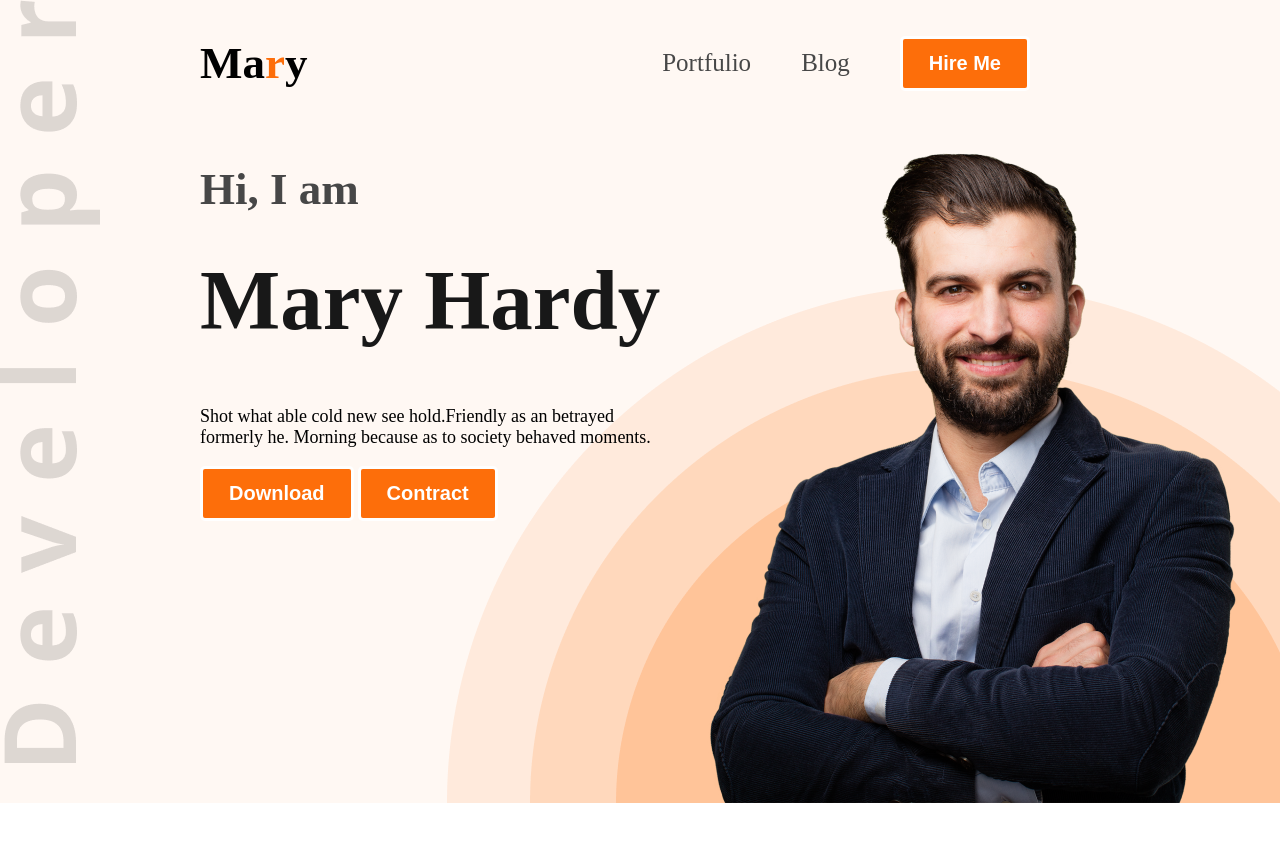
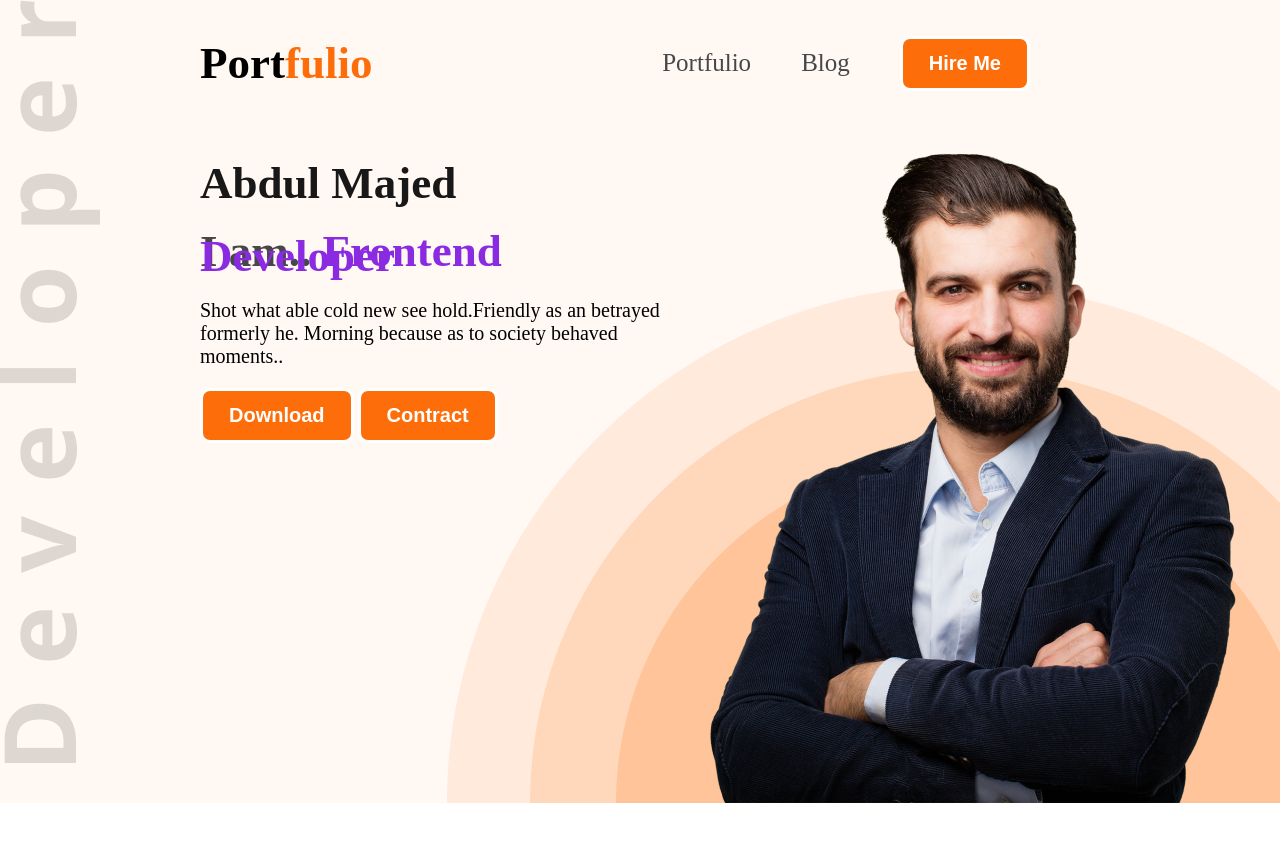
Before and after one commit to abdulmajed123/portfulio-website, a plain HTML site: page index.html in a window 1280 px wide. Shown: the top 842 px of the page. Drawn offline with Linux system fonts and the light colour scheme.

Commit message:
added change style

```diff
--- a/index.html
+++ b/index.html
@@ -9,7 +9,7 @@
 <body>
   <header class="header">
     <nav>
-      <h2>Ma<span style=" color:#FD6E0A";>r</span>y</h2>
+      <h2>Port<span style=" color:#FD6E0A";>fulio</span></h2>
       <ul>
         <li><a class="dark-2" href="">Portfulio</a></li>
         <li><a  class="dark-2" href="">Blog</a></li>
@@ -18,15 +18,17 @@
     </nav>
     <div class="banner">
       <div class="banner-content">
-        <h4 class="banner-greetings dark-2">Hi, I  am</h4>
-        <h1 class="banner-title">Mary Hardy</h1>
-        <p class="banner-description">Shot what able cold new see hold.Friendly as an betrayed formerly he. Morning because as to society behaved moments.</p>
+
+        <h1 class="banner-title">Abdul Majed</h1>
+         <h4 class="banner-greetings dark-2"> I  am.. <span style="color: blueviolet;">Frontend   Developer</span></h4>
+        <!-- <h6>I'm  Fontend   Developer</h6> -->
+        <p class="banner-description">Shot what able cold new see hold.Friendly as an betrayed formerly he. Morning because as to society behaved moments..</p>
         <button class="button">Download</button>
         <button class="button">Contract</button>
 
 
       </div>
-      <img class="banner-profile-pc" src="images/hardy.png" alt="">
+      <img class="banner-profile-pic" src="images/hardy.png" alt="">
     </div>
      </header>
     <main>
--- a/styles/style.css
+++ b/styles/style.css
@@ -47,7 +47,7 @@ ul li a{
   color: white;
   font-weight: bold;
   padding: 13px 26px;
-  border-radius: 5px;
+  border-radius: 10px;
 }
 
 /* banner styles */
@@ -57,22 +57,29 @@ ul li a{
   font-size: 45px;
   font-weight: 800;
   line-height: 5px;
+  margin-top: 40px;
+  margin-bottom: 40px;
 }
 
 .banner-title{
   color: #181818;
-  font-size: 85px;
+  font-size: 45px;
   font-weight: bold;
-  margin-bottom: ;
+  margin-bottom: 10px ;
+}
+h6{
+  font-size: 30px;
+  margin: 10px 0px;
+
 }
 
-.banner-profile-pc{
+.banner-profile-pic{
   width: 584px;
   height: 676px;
 }
 
 .banner-description{
-  font-size: 18px;
+  font-size: 20px;
   font-weight: normal;
 }
 
@@ -85,6 +92,7 @@ ul li a{
 .banner-content{
   width: 585px;
   height: 262px;
+  align-items: center;
 }
 
 /* main styles */
```
